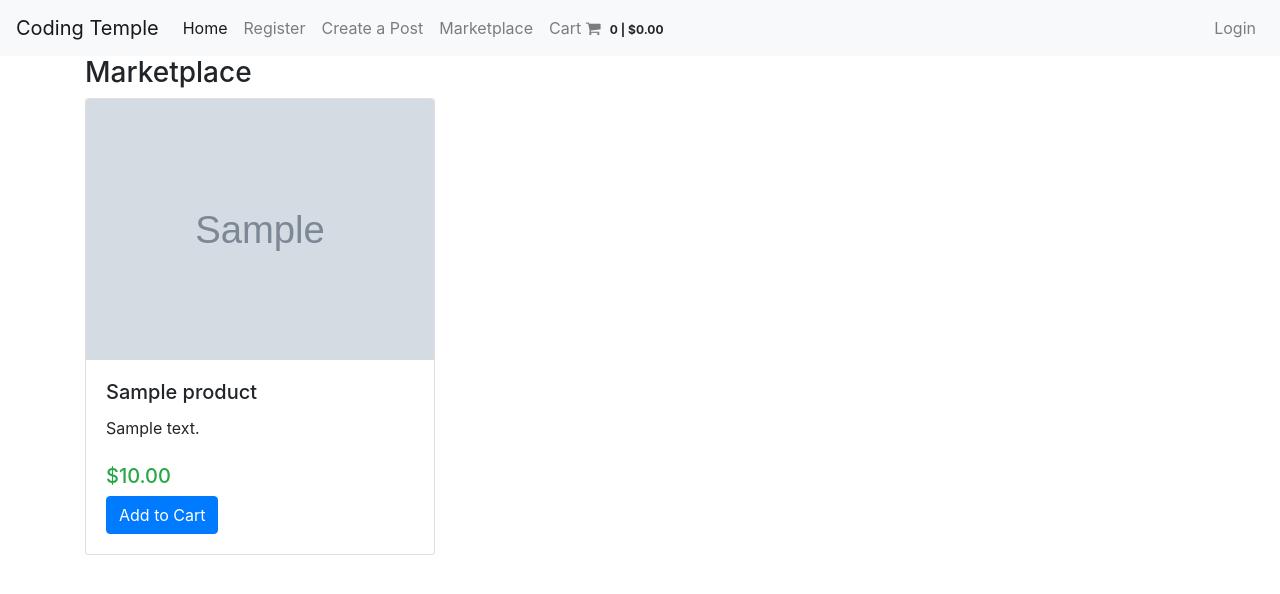
After one commit to reynolds1021/intro_to_flask, a Flask app: page /shop/ in a window 1280 px wide. The commit adds this page. Shown: the top 594 px of the page. Run offline with Flask 2, Linux system fonts and the light colour scheme; tables that the repository leaves empty hold one stand-in row (values such as "Sample post"); grey boxes marked "Sample" are stand-in pictures; some libraries are stand-ins or nearby versions.

Commit message:
Wednesday night e-commerce

```diff
--- a/app/__init__.py
+++ b/app/__init__.py
@@ -16,7 +16,7 @@ def create_app(config_class=Config):
     app.config.from_object(config_class)
 
     db.init_app(app)
-    migrate.init_app(app)
+    migrate.init_app(app, db)
     mail.init_app(app)
 
     login.init_app(app)
@@ -29,6 +29,9 @@ def create_app(config_class=Config):
         from app.blueprints.auth import bp as auth
         app.register_blueprint(auth)
 
+        from app.blueprints.shop import bp as shop
+        app.register_blueprint(shop)
+
         from . import routes, models
 
     return app
--- /dev/null
+++ b/app/blueprints/shop/__init__.py
@@ -0,0 +1,5 @@
+from flask import Blueprint
+
+bp = Blueprint('shop', __name__, url_prefix='/shop')
+
+from . import routes, models
--- /dev/null
+++ b/app/blueprints/shop/routes.py
@@ -0,0 +1,64 @@
+from . import bp as shop
+from flask import render_template, redirect, url_for, request, session, flash
+from .models import Product
+
+@shop.route('/')
+def get_products():
+    context = {
+        'products': Product.query.all()
+    }
+    return render_template('marketplace.html', **context)
+
+
+@shop.route('/add')
+def add_to_cart():
+    _id = int(request.args.get('id'))
+    p = Product.query.get(_id)
+    item = {
+        'id': p.id,
+        'name': p.name,
+        'price': p.price,
+        'image': p.image,
+        'in_stock': p.in_stock,
+        'description': p.description
+    }
+    session['cart']['items'].append(item)
+    session['cart']['cart_total'] = 0
+    for i in session['cart']['items']:
+        session['cart']['cart_total'] += i['price']
+
+    flash(f'{p.name} has been added to your cart', 'success')
+    return redirect(url_for('shop.get_products'))
+
+@shop.route('/cart')
+def cart():
+    display_cart = []
+    session['cart']['cart_total'] = 0
+    for i in session['cart']['items']:
+        if i not in display_cart:
+            display_cart.append(i)
+        session['cart']['cart_total'] += i['price']
+    # for i in display_cart:
+    #     i['qty'] = session['cart']['items'].count(i)
+    context = {
+        'items': display_cart,
+        'cart_total': session['cart']['cart_total']
+    }
+    return render_template('cart.html', **context)
+
+@shop.route('/remove')
+def remove_from_cart():
+    _id = int(request.args.get('id'))
+    for item in session['cart']['items']:
+        if _id == item['id']:
+            session['cart']['items'].remove(item)
+            flash('You have removed {} from you cart'.format(item['name']), 'danger')
+            break
+    return redirect(url_for('shop.cart'))
+
+@shop.route('/clear')
+def clear_cart():
+    session['cart']['items'].clear()
+    session['cart']['cart_total'] = 0
+    flash('All items have been cleared from your cart', 'danger')
+    return redirect(url_for('shop.cart'))
--- a/app/routes.py
+++ b/app/routes.py
@@ -1,5 +1,5 @@
 from app import db, Message, mail
-from flask import current_app as app, render_template, request, redirect, url_for, flash
+from flask import current_app as app, render_template, request, redirect, url_for, flash, session
 from werkzeug.security import check_password_hash
 from flask_login import login_user, logout_user, login_required, current_user
 
@@ -25,3 +25,17 @@ def users():
         'users': User.query.all()
     }
     return render_template('users.html', **context)
+
+
+@app.context_processor
+def cart_stuff():
+    if 'cart' not in session:
+        session['cart'] = {
+            'items': [],
+            'cart_total': 0
+        }
+    # Reset cart total to 0 before recounting price of items in cart
+    # session['cart']['cart_total'] = 0
+    # for i in session['cart']['items']:
+    #     session
+    return {'cart': session['cart']}
--- a/app/templates/base.html
+++ b/app/templates/base.html
@@ -8,6 +8,7 @@
 
     <!-- Bootstrap CSS -->
     <link rel="stylesheet" href="https://stackpath.bootstrapcdn.com/bootstrap/4.3.1/css/bootstrap.min.css" integrity="sha384-ggOyR0iXCbMQv3Xipma34MD+dH/1fQ784/j6cY/iJTQUOhcWr7x9JvoRxT2MZw1T" crossorigin="anonymous">
+    <link rel="stylesheet" href="https://stackpath.bootstrapcdn.com/font-awesome/4.7.0/css/font-awesome.min.css">
   </head>
   <body>
       {% include 'nav.html' %}
--- /dev/null
+++ b/app/templates/marketplace.html
@@ -0,0 +1,20 @@
+{% extends 'base.html' %}
+
+{% block content %}
+<h3>Marketplace</h3>
+<div class="row">
+    {% for product in products %}
+    <div class="col-md-4">
+        <div class="card">
+            <img src="{{product.image}}" class="card-img-top" alt="{{product.name}}">
+            <div class="card-body">
+            <h5 class="card-title">{{ product.name }}</h5>
+            <p class="card-text">{{ product.description }}</p>
+            <div class="price text-success"><h5 class="mt-4">${{ '{:,.2f}'.format(product.price) }}</h5></div>
+            <a href="{{ url_for('shop.add_to_cart', id=product.id) }}" class="btn btn-primary">Add to Cart</a>
+            </div>
+        </div>
+    </div>
+      {% endfor %}
+  </div>
+{% endblock content %}
--- a/app/templates/nav.html
+++ b/app/templates/nav.html
@@ -15,6 +15,23 @@
             <li class="nav-item">
                 <a class="nav-link" href="{{ url_for('blog.createposts') }}">Create a Post</a>
             </li>
+            <li class="nav-item">
+                <a class="nav-link" href="{{ url_for('shop.get_products') }}">Marketplace</a>
+            </li>
+            <li class="nav-item">
+                <a class="nav-link" href="{{ url_for('shop.cart') }}">
+                    <span>Cart</span>
+                    <i class="fa fa-shopping-cart"></i>
+                    <span class="badge badge-light">
+                        {% if cart %}
+                            {{ cart['items']|length }} | {{ '${:,.2f}'.format(cart['cart_total']) }}
+                        {% else %}
+                         0 | $0.00
+                         {% endif %}
+                        </span>
+                </a>
+            </li>
+
         </ul>
         <ul class="navbar-nav m1-auto mt-2 mt-lg-0">
             {% if current_user.is_authenticated %}
--- a/run.py
+++ b/run.py
@@ -1,8 +1,9 @@
 from app import create_app, db
 from app.models import User, Post
+from app.blueprints.shop.models import Product
 
 app = create_app()
 
 @app.shell_context_processor
 def make_shell_context():
-    return {'db': db, 'User': User, 'Post': Post}
+    return {'db': db, 'User': User, 'Post': Post, 'Product': Product}
```
Also changed, not shown: app/blueprints/shop/models.py (added, +14 -0 lines), app/templates/cart.html (added, +61 -0 lines), migrations/versions/80c1fa963a71_.py (added, +37 -0 lines).
